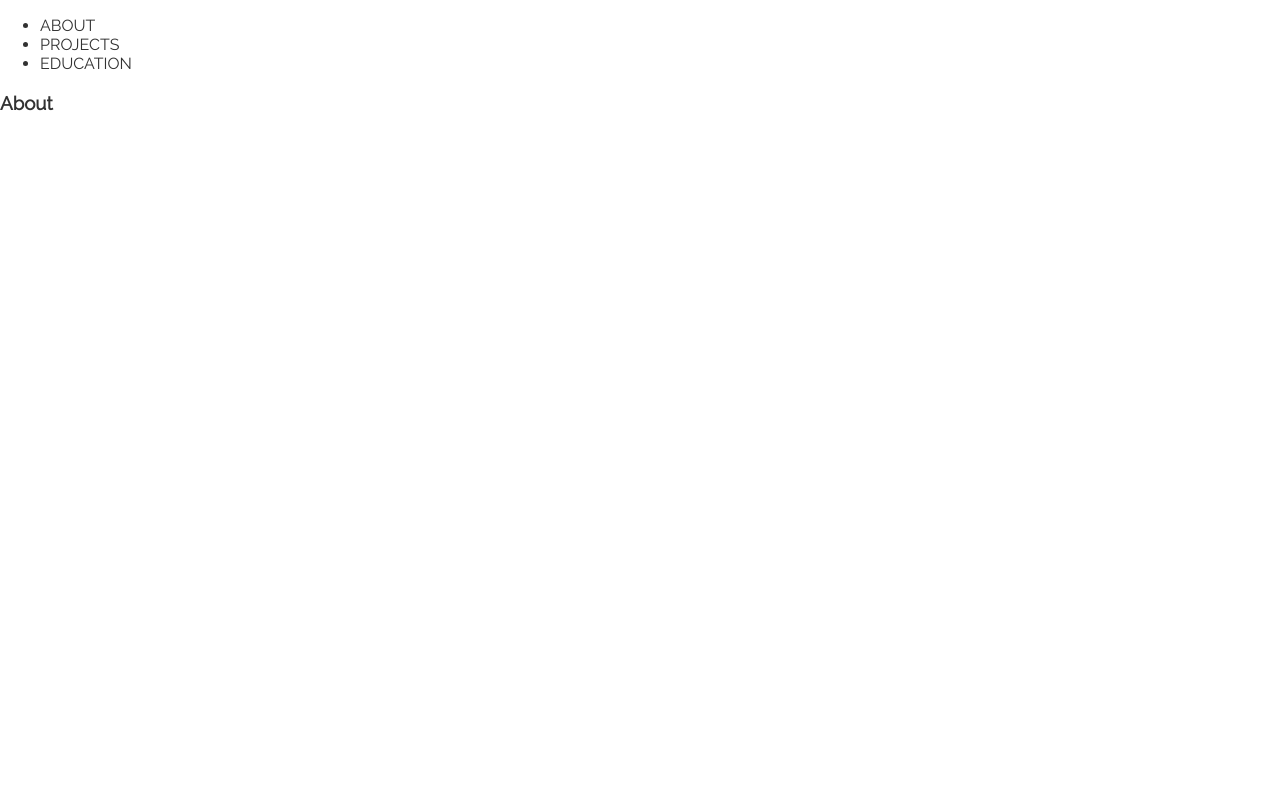
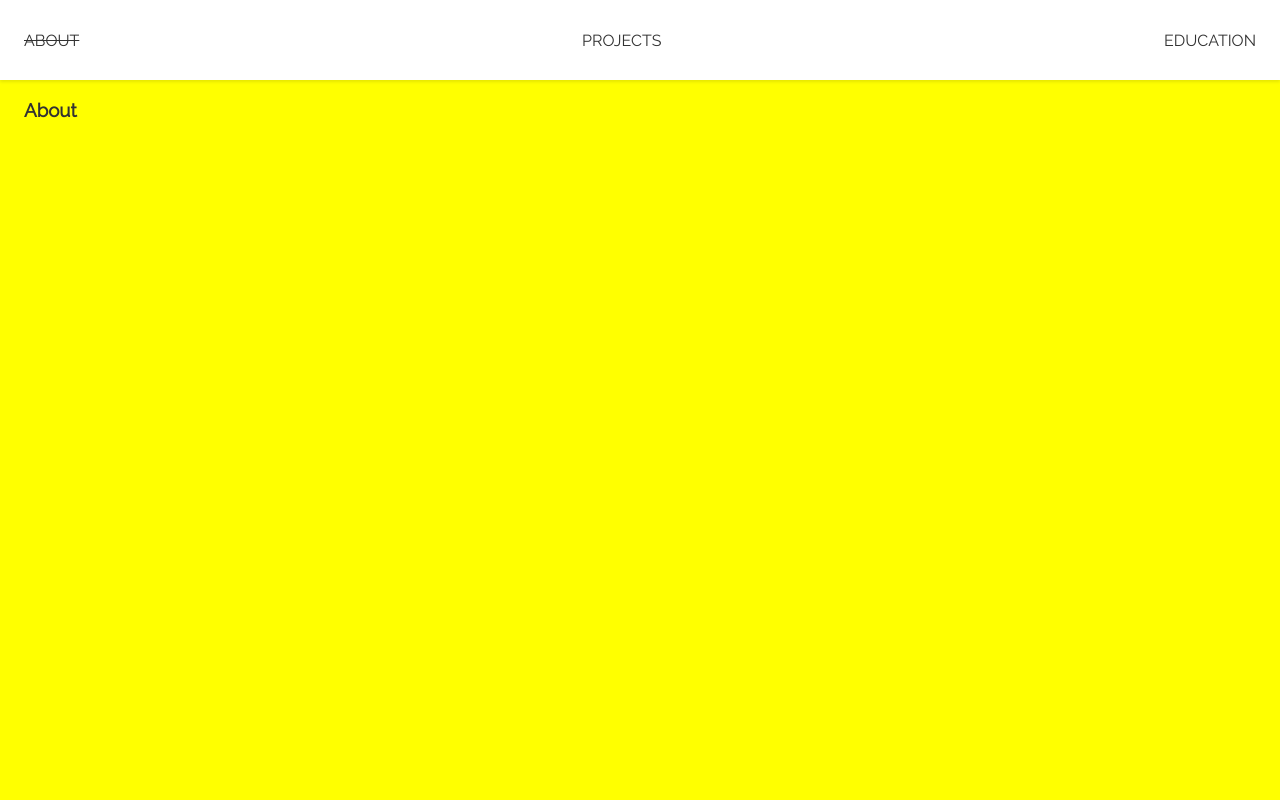
Before and after one commit to Paulzhong-web/portfolio, a React (Create React App) app: page / in a window 1280 px wide. Shown: the top 800 px of the page. Built offline with nearby package versions, Linux system fonts and the light colour scheme.

Commit message:
nav-bar created

```diff
--- a/src/Components/About/About.scss
+++ b/src/Components/About/About.scss
@@ -3,6 +3,6 @@
 
 
 .about {
-    width: 100vw;
-    min-height: 100vh;
+    @include pagewrap;
+    background: yellow;
 }
--- a/src/Components/Education/Education.scss
+++ b/src/Components/Education/Education.scss
@@ -2,6 +2,5 @@
 @import "../../Styles/mixins";
 
 .education {
-    width: 100vw;
-    min-height: 100vh;
+    @include pagewrap;
 }
--- a/src/Components/Nav/Nav.js
+++ b/src/Components/Nav/Nav.js
@@ -1,15 +1,18 @@
 import React, { Component } from 'react';
 import { Link } from 'react-scroll';
+// import Logo from '../../Assets/Icon/paul-logo.svg';
 import './Nav.scss';
 
 export class Nav extends Component {
     render() {
         return (
             <nav className="navBar">
+                {/* <img className="navBar__logo" src={Logo} alt="logo"/> */}
                 <ul className="navBar__list">
                     <li className="navBar__list-item">
                         <Link
-                            activeClass="active"
+                            className="navBar__list-item-tab"
+                            activeClass="navBar__active"
                             to="about"
                             spy={true}
                             smooth={true}
@@ -18,7 +21,8 @@ export class Nav extends Component {
                     </li>
                     <li className="navBar__list-item">
                         <Link
-                            activeClass="active"
+                        className="navBar__list-item-tab"
+                            activeClass="navBar__active"
                             to="projects"
                             spy={true}
                             smooth={true}
@@ -27,7 +31,8 @@ export class Nav extends Component {
                     </li>
                     <li className="navBar__list-item">
                         <Link
-                            activeClass="active"
+                        className="navBar__list-item-tab"
+                            activeClass="navBar__active"
                             to="education"
                             spy={true}
                             smooth={true}
--- a/src/Components/Nav/Nav.scss
+++ b/src/Components/Nav/Nav.scss
@@ -1,2 +1,80 @@
 @import '../../Styles/variables';
 @import "../../Styles/mixins";
+
+.navBar {
+    position: fixed;
+    top: 0;
+    z-index: 999;
+    display: flex;
+    justify-content: flex-start;
+    justify-content: center;
+    width: 100%;
+    height: 10vh;
+    padding: $mobile-padding;
+    background-color: $background-color;
+    box-shadow: 0 2px 3px 0 rgba(0,0,0,0.1);
+    @include tablet {
+        padding: $tablet-padding;
+    }
+    @include desktop {
+        padding: $desktop-padding;
+    }
+
+    // &__logo {
+    //     display: none;
+    //     @include tablet {
+    //         display: inline;
+    //         width: 10vw;
+    //         height: 10vh;
+    //     }
+    // }
+
+    &__list {
+        padding: 0;
+        width: 100%;
+        display: flex;
+        justify-content: space-between;
+        align-items: center;
+        list-style: none;
+    }
+
+    &__list-item-tab {
+        width: 100%;
+        position: relative;
+        padding: 5px 0;
+    }
+
+    &__list-item-tab:before, &__list-item-tab:after {
+        position: absolute;
+        left: 0px;
+        width: 100%;
+        height: 1px;
+        background: $text-color;
+        content: "";
+        opacity: 0;
+        transition: all 0.3s;
+    }
+
+    &__list-item-tab:before {
+        top: 0px;
+        transform: translateY(10px);
+    }
+
+    &__list-item-tab:after {
+        bottom: 0px;
+        transform: translateY(-10px);
+    }
+
+    &__list-item-tab:hover:before, &__list-item-tab:hover:after {
+        opacity: 1;
+        transform: translateY(0px);
+    }
+
+    &__list-item-tab:hover {
+        cursor: pointer;
+    }
+
+    &__active {
+        text-decoration: line-through;
+    }
+}
--- a/src/Components/Projects/Projects.scss
+++ b/src/Components/Projects/Projects.scss
@@ -3,6 +3,5 @@
 
 
 .projects {
-    width: 100vw;
-    min-height: 100vh;
+    @include pagewrap;
 }
--- a/src/Styles/_mixins.scss
+++ b/src/Styles/_mixins.scss
@@ -12,8 +12,18 @@
 }
 
 @mixin pagewrap {
-    padding: 80px 100px 0 100px;
+    width: 100vw;
     min-height: 100vh;
+    padding: $mobile-padding;
+    padding-top: 10vh;
+    @include tablet {
+        padding: $tablet-padding;
+        padding-top: 10vh;
+    }
+    @include desktop {
+        padding: $desktop-padding;
+        padding-top: 10vh;
+    }
 }
 
 @mixin label-font {
--- a/src/Styles/_variables.scss
+++ b/src/Styles/_variables.scss
@@ -17,3 +17,6 @@ $hero-background-color: #323232;
 $text-color: #323232;
 $background-color: #fff;
 $label-color: #AFAFAF;
+$mobile-padding: 0 16px;
+$tablet-padding: 0 24px;
+$desktop-padding: 0 180px;
```
Also changed, not shown: src/Assets/Icon/paul-logo.svg (added).
